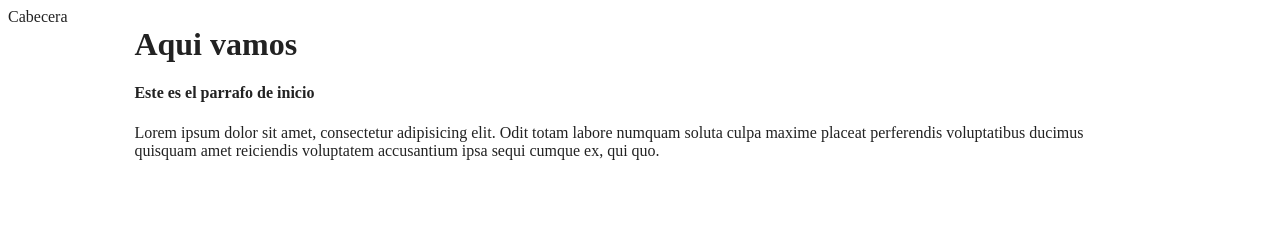
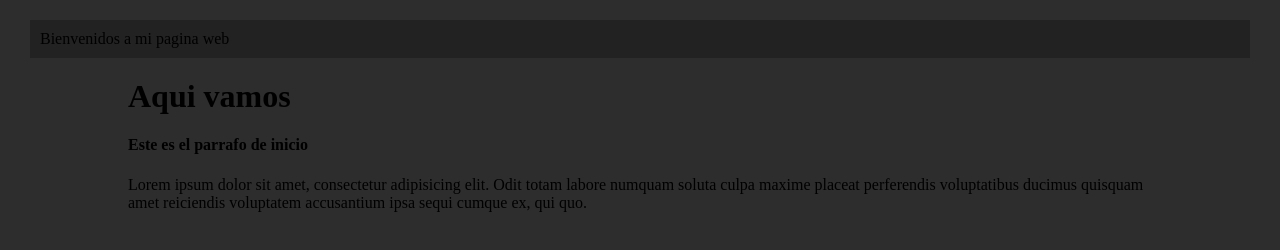
Before and after one commit to JhonAlexSB/Ensayo, a plain HTML site: page index.html in a window 1280 px wide. Drawn offline with Linux system fonts and the light colour scheme.

Commit message:
Cambios de diseno y encabezado

```diff
--- a/index.html
+++ b/index.html
@@ -8,7 +8,7 @@
 </head>
 <body>
   <div id="cabecera">
-    Cabecera
+    Bienvenidos a mi pagina web
   </div>
   <h1 id='titulo'>Aqui vamos</h1>
   <aside>
--- a/main.css
+++ b/main.css
@@ -1,8 +1,17 @@
 body{
-  color:#222;
+  color:#white;
+  background-color: #2d2d2d;
+  margin: 0px;
+  padding: 0px;
 }
 
 aside, h1{
   margin: auto;
   width: 80%;
 }
+
+#cabecera{
+  margin: 20px 30px;
+  background-color: #222;
+  padding: 10px;
+}
```
